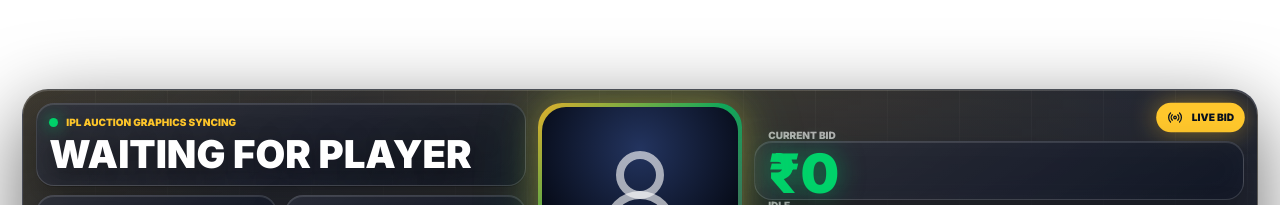
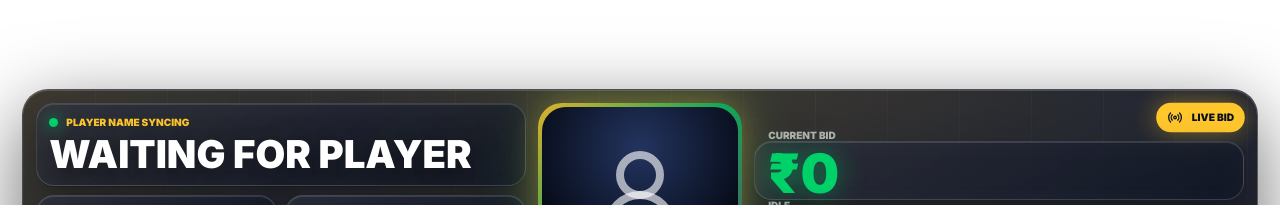
Before and after one commit to KrushnaThakare/LiveAuction, a React (Vite) app in the folder frontend/: page /overlay/main in a window 1280 px wide. Shown: the part 473-678 px from the top of the page. Built offline with nearby package versions, Linux system fonts and the light colour scheme; no server answers.

Commit message:
Small Heading update

```diff
--- a/frontend/src/pages/OverlayMainPage.jsx
+++ b/frontend/src/pages/OverlayMainPage.jsx
@@ -7,9 +7,9 @@ import styles from './OverlayBroadcast.module.css';
 const money = (value) => `₹${Number(value || 0).toLocaleString('en-IN')}`;
 
 const roleLabel = (role) => ({
-  BATSMAN: 'BAT',
-  BOWLER: 'BOWL',
-  ALL_ROUNDER: 'AR',
+  BATSMAN: 'BATSMAN',
+  BOWLER: 'BOWLER',
+  ALL_ROUNDER: 'ALL ROUNDER',
   WICKET_KEEPER: 'WK',
 }[role] || role || 'ROLE');
 
@@ -46,7 +46,7 @@ export default function OverlayMainPage() {
           <div className={`${styles.glassCard} ${styles.playerNameCard}`}>
             <div className={styles.eyebrow}>
               <span className={styles.liveDot} />
-              IPL Auction Graphics {connected ? 'Live' : 'Syncing'}
+              Player Name {connected ? 'Live' : 'Syncing'}
             </div>
             <h1 className={styles.playerName}>{player?.name || 'Waiting for Player'}</h1>
           </div>
```
